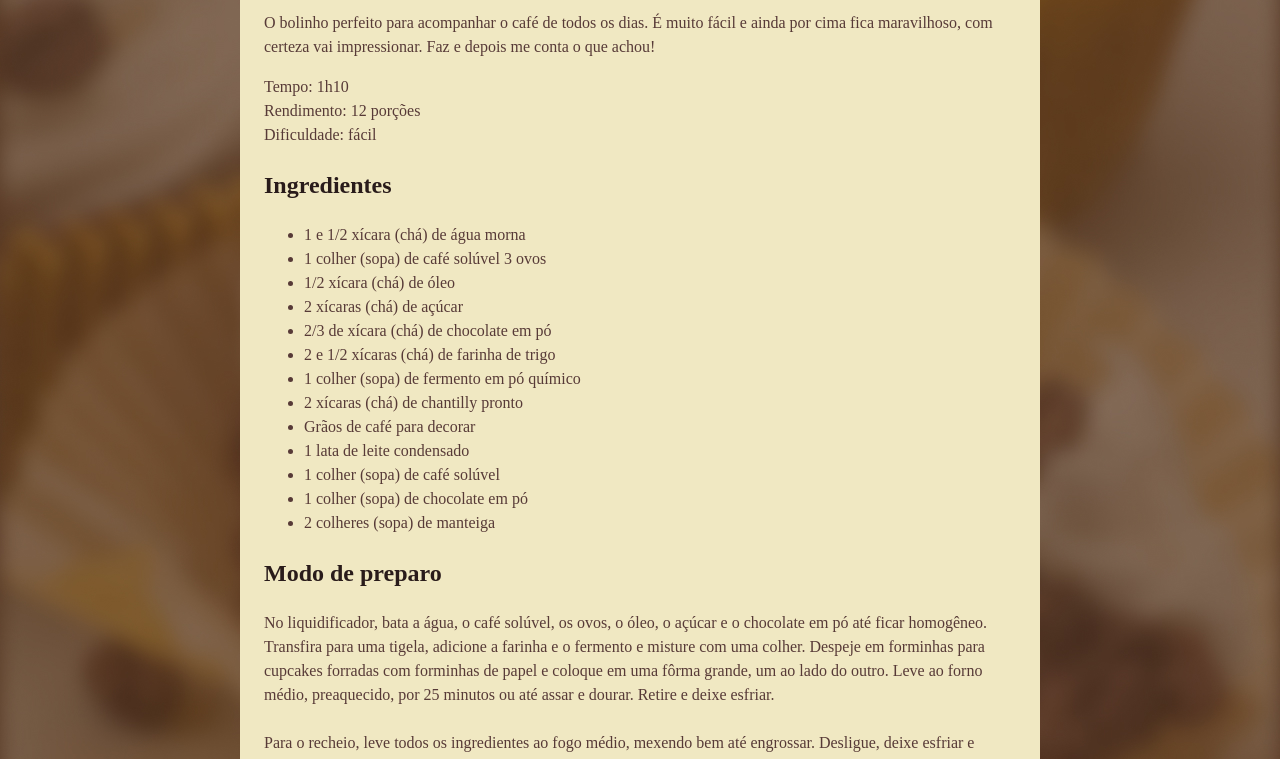
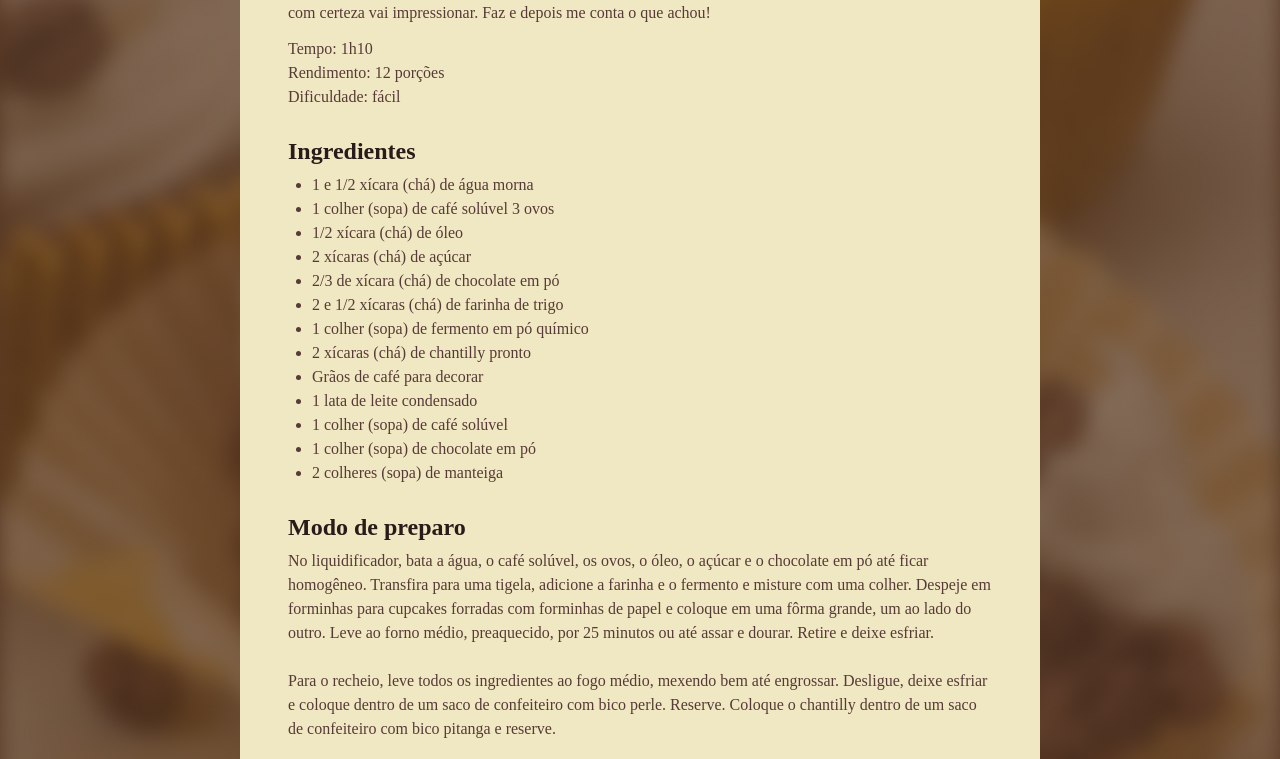
Before and after one commit to RayranTech/projeto-receita, a plain HTML site: page index.html in a window 1280 px wide. Shown: the part 590-1349 px from the top of the page. Drawn offline with Linux system fonts and the light colour scheme; a web font is replaced by a local one.

Commit message:
customizando e personalizando espaços

```diff
--- a/style.css
+++ b/style.css
@@ -1,4 +1,9 @@
 * {
+    margin: 0;
+    padding: 0;
+}
+
+:root {
     font-family: "Alice", serif;
     line-height: 150%;
     color: #573a37;
@@ -17,6 +22,18 @@ body {
     margin: 48px auto;
 }
 
+main {
+    padding: 24px;
+}
+
+section + section {
+    margin-top: 24px;
+}
+
+#about p + p {
+    margin-top: 12px;
+}
+
 h1 {
     line-height: 140%;
     font-size: 40px;
@@ -26,6 +43,12 @@ h2 {
     font-size: 24px;
 }
 
-h1,h2 {
+h1, h2 {
     color: #291b1a;
+    margin-bottom: 4px;
+    line-height: 150%;
 }
+
+ul {
+    padding-left: 24px;
+}
```
